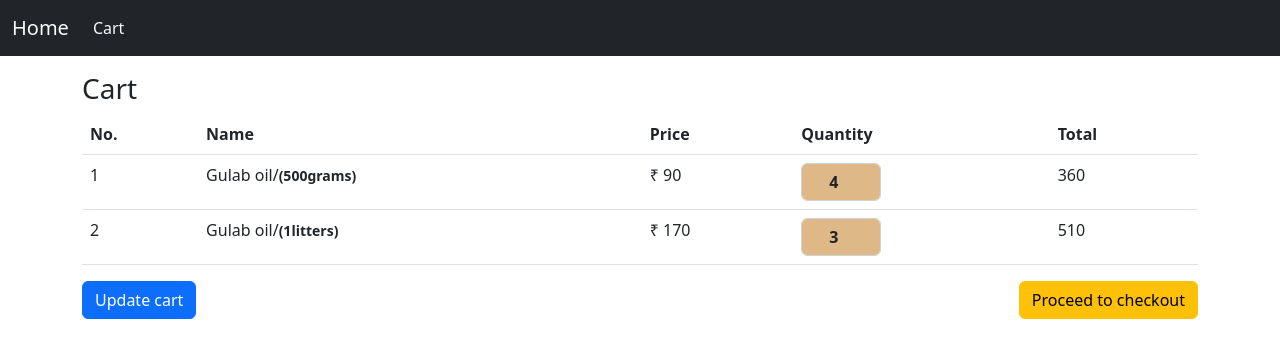
After one commit to Mahammadhusain/ecomproductvariant, a Django app: page /showcart/ in a window 1280 px wide. The commit adds this page. Shown: the top 358 px of the page. Run offline with Django 3.2, Linux system fonts and the light colour scheme; data comes from the database, SQL or seed files in the repository; both versions use the stored data as it was after the commit.

Commit message:
cart quantity updated

```diff
--- a/myapp/models.py
+++ b/myapp/models.py
@@ -1,14 +1,19 @@
+from asyncio import proactor_events
 from django.db import models
-
+from django.contrib.auth.models import User
+from matplotlib.pyplot import cla
+from numpy import product
 # Create your models here.
 
 class TagModel(models.Model):
+    user = models.ForeignKey(User,on_delete=models.CASCADE)
     tag= models.CharField(max_length=120)
     created_at = models.DateTimeField(auto_now_add=True)
 
     def __str__(self):
         return self.tag
 class WeightModel(models.Model):
+    user = models.ForeignKey(User,on_delete=models.CASCADE)
     weight= models.PositiveIntegerField(default=0)
     created_at = models.DateTimeField(auto_now_add=True)
 
@@ -16,18 +21,22 @@ class WeightModel(models.Model):
         return str(self.weight)
 
 class ProductNameModel(models.Model):
+    user = models.ForeignKey(User,on_delete=models.CASCADE)
     name = models.CharField(max_length=120)
     image = models.ImageField(upload_to = 'products')
 
     def __str__(self):
         return self.name
 
-
     @property
     def products_name(self):
         return ProductModel.objects.filter(product=self.id)
 
+
+
+
 class ProductModel(models.Model):
+    user = models.ForeignKey(User,on_delete=models.CASCADE)
     product = models.ForeignKey(ProductNameModel,on_delete=models.CASCADE)
     weight = models.ForeignKey(WeightModel,on_delete=models.CASCADE)
     tag = models.ForeignKey(TagModel,on_delete=models.CASCADE)
@@ -35,3 +44,17 @@ class ProductModel(models.Model):
 
     def __str__(self):
         return self.product.name
+
+
+
+class CartModel(models.Model):
+    user = models.ForeignKey(User,on_delete=models.CASCADE)
+    product = models.ForeignKey(ProductModel,on_delete=models.CASCADE)
+    quantity = models.PositiveIntegerField(default=0)
+
+    def __str__(self):
+        return str(self.product)+str(self.product.weight)
+
+    @property
+    def product_total(self):
+        return (self.product.price*self.quantity)
--- a/myapp/templates/base.html
+++ b/myapp/templates/base.html
@@ -49,9 +49,20 @@
 
 <body>
   <!-- As a link -->
-  <nav class="navbar bg-dark ">
+  <nav class="navbar navbar-expand-lg bg-dark ">
+
     <div class="container-fluid">
-      <a class="navbar-brand text-light" href="#">Navbar</a>
+      <a class="navbar-brand text-light" href="/">Home</a>
+
+      <div class="collapse navbar-collapse " id="navbarNav">
+        <ul class="navbar-nav ">
+          <li class="nav-item">
+            <a class="nav-link text-light" aria-current="page" href="{% url 'showcart' %}">Cart</a>
+          </li>
+
+        </ul>
+      </div>
+    </div>
     </div>
   </nav>
 
@@ -61,10 +72,18 @@
   {% endblock body %}
   <script src="https://cdn.jsdelivr.net/npm/bootstrap@5.2.0-beta1/dist/js/bootstrap.bundle.min.js"
     integrity="sha384-pprn3073KE6tl6bjs2QrFaJGz5/SUsLqktiwsUTF55Jfv3qYSDhgCecCxMW52nD2" crossorigin="anonymous">
+    </script>
+
+  <script src="https://ajax.googleapis.com/ajax/libs/jquery/3.6.0/jquery.min.js"></script>
+  <!-- product variant onclick show prices -->
+  <script>
+    function myFunction(prod_price, prod_id) {
+      let price = document.getElementById('price_block' + prod_id);
+      price.style.display = 'block';
+      price.innerText = "₹" + prod_price
+
+    }
   </script>
-
-
-
 
 
 </body>
--- /dev/null
+++ b/myapp/templates/cart.html
@@ -0,0 +1,58 @@
+{% extends 'base.html' %}
+
+
+{% block body %}
+<div class="container">
+    <dikv class="row mt-3">
+        <div class="col-sm-12">
+            <h3>Cart</h3>
+        </div>
+        <div class="col-sm-12">
+            <table class="table">
+                <thead>
+                    <tr>
+                        <th scope="col">No.</th>
+                        <th scope="col">Name</th>
+                        <th scope="col">Price</th>
+                        <th scope="col">Quantity</th>
+                        <th scope="col">Total</th>
+                    </tr>
+                </thead>
+                <tbody>
+
+
+                    {% for i in cart_items %}
+                    <tr>
+                        <td>{{forloop.counter}}</td>
+                        <td>{{i.product}}/<strong><small>({{i.product.weight}}{{i.product.tag}})</small></strong></td>
+                        <td>₹ {{i.product.price}}</td>
+                        <td>
+                            <form action="{% url 'updatecart' %}" method="POST">
+                                {% csrf_token %}
+
+                                <div>
+                                    <input type="hidden" value="{{i.product.id}}" name="prod_id">
+
+                                    <input type="number" class="form-control"
+                                        style="width: 80px; background-color: burlywood; font-weight: 700; text-align: center;"
+                                        value="{{i.quantity}}" name="prod_qua" min="0" max="5">
+                                </div>
+
+                        </td>
+                        <td>{{i.product_total}}</td>
+                    </tr>
+                    {% endfor %}
+
+                </tbody>
+            </table>
+        </div>
+        <div class="col-sm-6">
+            <button class="btn btn-primary " type="submit">Update cart</button>
+        </div>
+        <div class="col-sm-6 d-flex flex-row-reverse">
+            <a class="btn btn-warning" href="">Proceed to checkout</a>
+        </div>
+    </form>
+    </dikv>
+</div>
+{% endblock body %}
--- a/myapp/urls.py
+++ b/myapp/urls.py
@@ -4,5 +4,8 @@ from .views import *
 urlpatterns = [
 
     path('', HomeView,name='home'),
+    path('add_to_cart/', Add_to_cart,name='add_to_cart'),
+    path('showcart/', ShowcartView,name='showcart'),
+    path('updatecart/', UpdatecartView,name='updatecart'),
 
 ]
--- a/myapp/views.py
+++ b/myapp/views.py
@@ -1,5 +1,7 @@
 from django.shortcuts import redirect, render
-from requests import get
+from django.http import JsonResponse
+from requests import get, request
+from validators import card_number
 
 from myapp.models import *
 
@@ -20,3 +22,36 @@ def HomeView(request):
             'all_prod': all_prod
         }
         return render(request, 'index.html', context)
+
+
+def Add_to_cart(request):
+    if request.method == 'POST':
+        product_id = request.POST.get('var')
+        get_product = ProductModel.objects.get(id=product_id)
+        product_quantity = request.POST.get('quantity')
+        if CartModel.objects.filter(product = get_product).exists():
+            cart_product = CartModel.objects.get(product = get_product)
+            cart_product.quantity = int(cart_product.quantity)+int(product_quantity)
+            cart_product.save()
+        else:
+            CartModel(user=request.user,product=get_product,quantity =product_quantity).save()
+
+
+        return redirect('/')
+    else:pass
+
+def ShowcartView(request):
+    cart_items = CartModel.objects.all()
+    context = {'cart_items':cart_items}
+    return render(request,'cart.html',context)
+
+
+def UpdatecartView(request):
+    if request.method == 'POST':
+        get_prod_id= request.POST.getlist('prod_id')
+        get_prod_qua= request.POST.getlist('prod_qua')[::-1]
+        card_items= CartModel.objects.filter(product_id__in = get_prod_id)
+        for i in range(len(card_items)):
+            card_items[i].quantity = get_prod_qua[i]
+            card_items[i].save()
+    return redirect('/showcart/')
```
Also changed, not shown: myapp/admin.py (+10 -5 lines), myapp/templates/index.html (+19 -16 lines), db.sqlite3, myapp/migrations/0004_auto_20220705_1026.py (added), myapp/migrations/0005_cartmodel.py (added).
